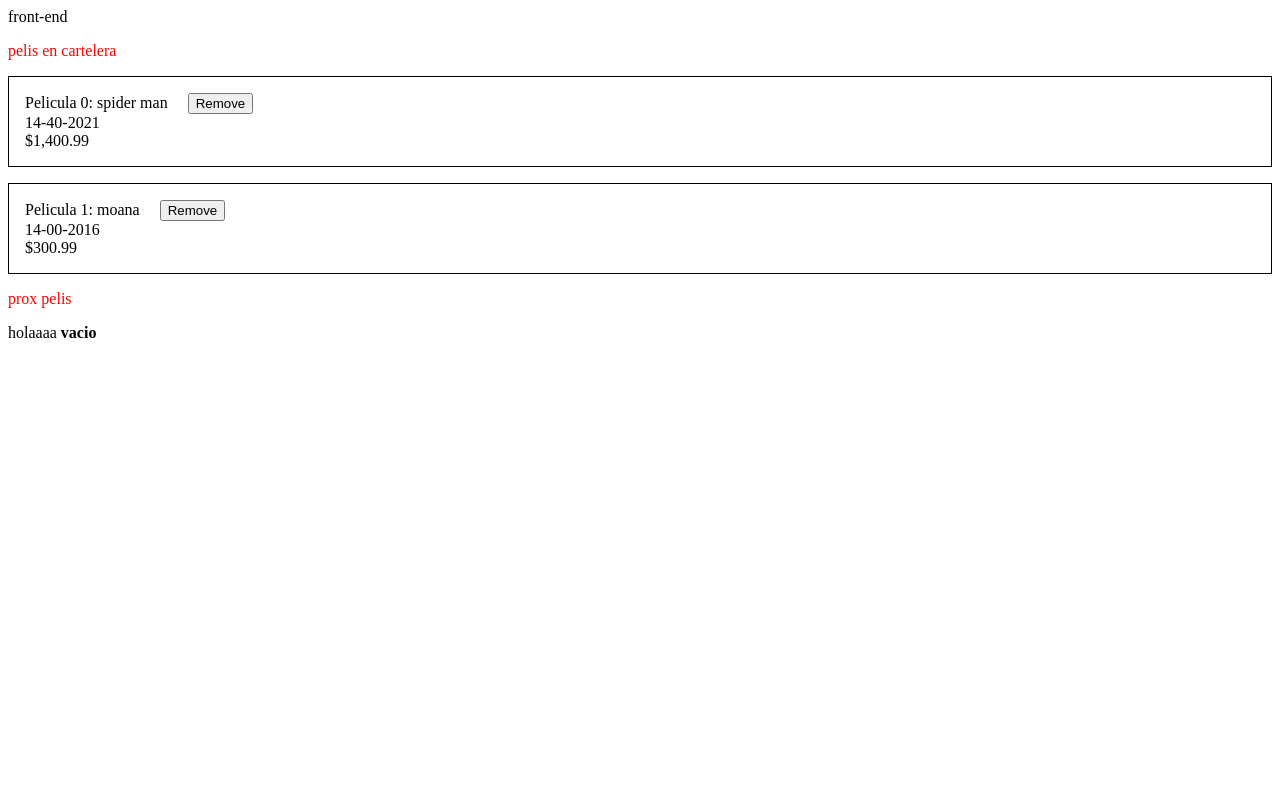
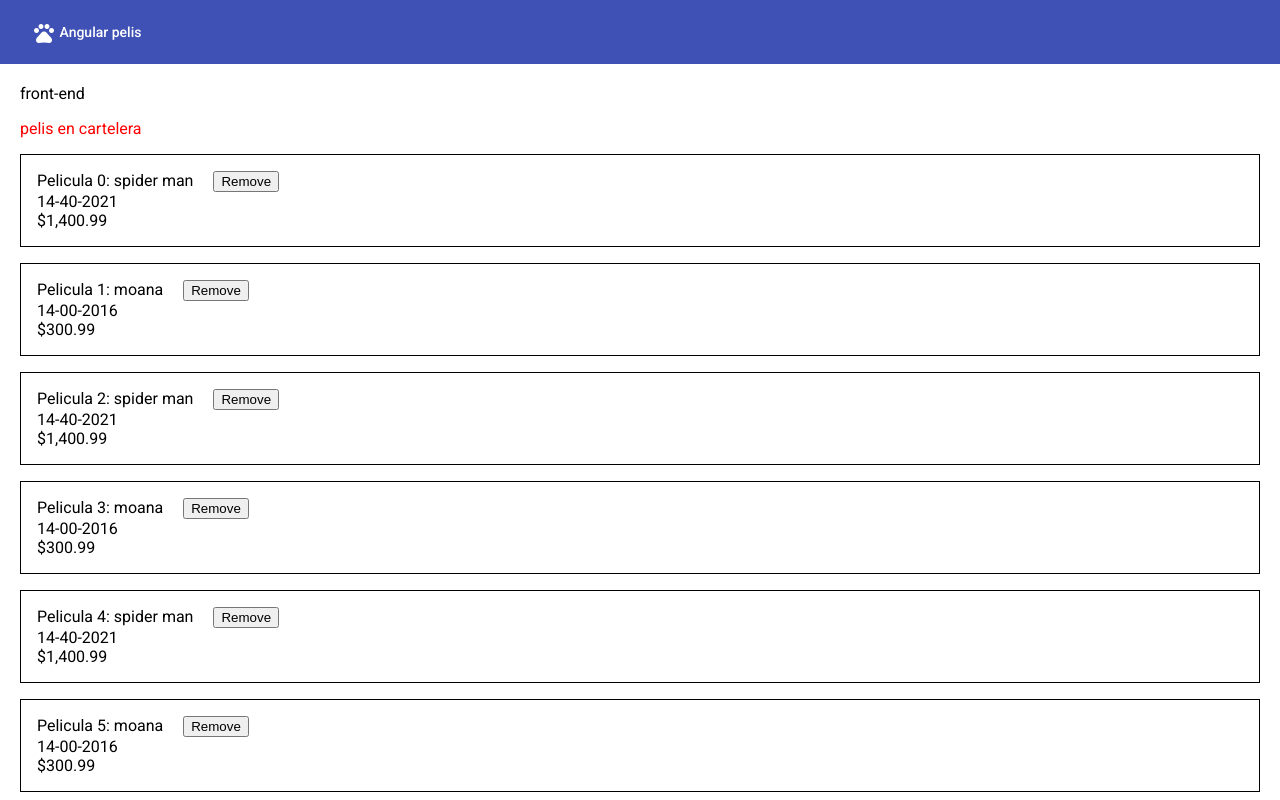
Before and after one commit to anaMariaSosa/AngularPeliculas, an Angular app: page / in a window 1280 px wide. Shown: the top 800 px of the page. Built offline with nearby package versions, Linux system fonts and the light colour scheme.

Commit message:
libreria angular material y menu principal

```diff
--- a/angular.json
+++ b/angular.json
@@ -28,6 +28,7 @@
               "src/assets"
             ],
             "styles": [
+              "./node_modules/@angular/material/prebuilt-themes/indigo-pink.css",
               "src/styles.css"
             ],
             "scripts": []
@@ -91,6 +92,7 @@
               "src/assets"
             ],
             "styles": [
+              "./node_modules/@angular/material/prebuilt-themes/indigo-pink.css",
               "src/styles.css"
             ],
             "scripts": []
--- a/package.json
+++ b/package.json
@@ -12,10 +12,12 @@
   "private": true,
   "dependencies": {
     "@angular/animations": "~11.2.0",
+    "@angular/cdk": "^11.2.0",
     "@angular/common": "~11.2.0",
     "@angular/compiler": "~11.2.0",
     "@angular/core": "~11.2.0",
     "@angular/forms": "~11.2.0",
+    "@angular/material": "^11.2.0",
     "@angular/platform-browser": "~11.2.0",
     "@angular/platform-browser-dynamic": "~11.2.0",
     "@angular/router": "~11.2.0",
--- a/src/app/app.component.css
+++ b/src/app/app.component.css
@@ -8,3 +8,7 @@ p
     margin-bottom: 2rem;
     padding: 2rem;
 }
+
+.contenedor{
+    margin: 20px;
+}
--- a/src/app/app.component.html
+++ b/src/app/app.component.html
@@ -1,3 +1,5 @@
+<app-menu></app-menu>
+<div class="contenedor">
     <!--<p>Hola Mundo</p> -->
     <!--interpolacion:parametrizacion-->
     <div>
@@ -13,3 +15,4 @@
     <!--<input type="file" style="display:none" #cargador>
     <button (click)="cargador.click()">Cargar Archivo</button>
     -->
+</div>
--- a/src/app/app.component.ts
+++ b/src/app/app.component.ts
@@ -23,6 +23,42 @@ export class AppComponent implements OnInit{
         titulo: 'moana',
         fechaLanzamiento: new Date('2016-11-14'),
         precio: 300.99
+      },
+      {
+        titulo: 'spider man',
+        fechaLanzamiento: new Date(),
+        precio: 1400.99
+      },{
+        titulo: 'moana',
+        fechaLanzamiento: new Date('2016-11-14'),
+        precio: 300.99
+      },
+      {
+        titulo: 'spider man',
+        fechaLanzamiento: new Date(),
+        precio: 1400.99
+      },{
+        titulo: 'moana',
+        fechaLanzamiento: new Date('2016-11-14'),
+        precio: 300.99
+      },
+      {
+        titulo: 'spider man',
+        fechaLanzamiento: new Date(),
+        precio: 1400.99
+      },{
+        titulo: 'moana',
+        fechaLanzamiento: new Date('2016-11-14'),
+        precio: 300.99
+      },
+      {
+        titulo: 'spider man',
+        fechaLanzamiento: new Date(),
+        precio: 1400.99
+      },{
+        titulo: 'moana',
+        fechaLanzamiento: new Date('2016-11-14'),
+        precio: 300.99
       }]
     }, 3000);
     setTimeout(() => {
--- /dev/null
+++ b/src/app/menu/menu.component.css
@@ -0,0 +1,6 @@
+mat-toolbar {
+    position: sticky;
+    position: -webkit-sticky;
+    top: 0;
+    z-index: 1000;
+}
--- /dev/null
+++ b/src/app/menu/menu.component.html
@@ -0,0 +1,7 @@
+<mat-toolbar color="primary">
+    <span>
+        <a mat-button>
+            <mat-icon>pets</mat-icon> Angular pelis
+        </a>
+    </span>
+</mat-toolbar>
--- /dev/null
+++ b/src/app/menu/menu.component.ts
@@ -0,0 +1,15 @@
+import { Component, OnInit } from '@angular/core';
+
+@Component({
+  selector: 'app-menu',
+  templateUrl: './menu.component.html',
+  styleUrls: ['./menu.component.css']
+})
+export class MenuComponent implements OnInit {
+
+  constructor() { }
+
+  ngOnInit(): void {
+  }
+
+}
--- a/src/index.html
+++ b/src/index.html
@@ -6,6 +6,9 @@
   <base href="/">
   <meta name="viewport" content="width=device-width, initial-scale=1">
   <link rel="icon" type="image/x-icon" href="favicon.ico">
+  <link rel="preconnect" href="https://fonts.gstatic.com">
+  <link href="https://fonts.googleapis.com/css2?family=Roboto:wght@300;400;500&display=swap" rel="stylesheet">
+  <link href="https://fonts.googleapis.com/icon?family=Material+Icons" rel="stylesheet">
 </head>
 <body>
   <app-root></app-root>
--- a/src/styles.css
+++ b/src/styles.css
@@ -1 +1,4 @@
 /* You can add global styles to this file, and also import other style files */
+
+/*html, body { height: 100%; }*/
+body { margin: 0; font-family: Roboto, "Helvetica Neue", sans-serif; }
```
Also changed, not shown: src/app/app.module.ts (+8 -2 lines), src/app/material/material.module.ts (added, +19 -0 lines), 2 other files (tests, documents, lock files or other folders). Lines whose indentation alone changed are shown as unchanged.
